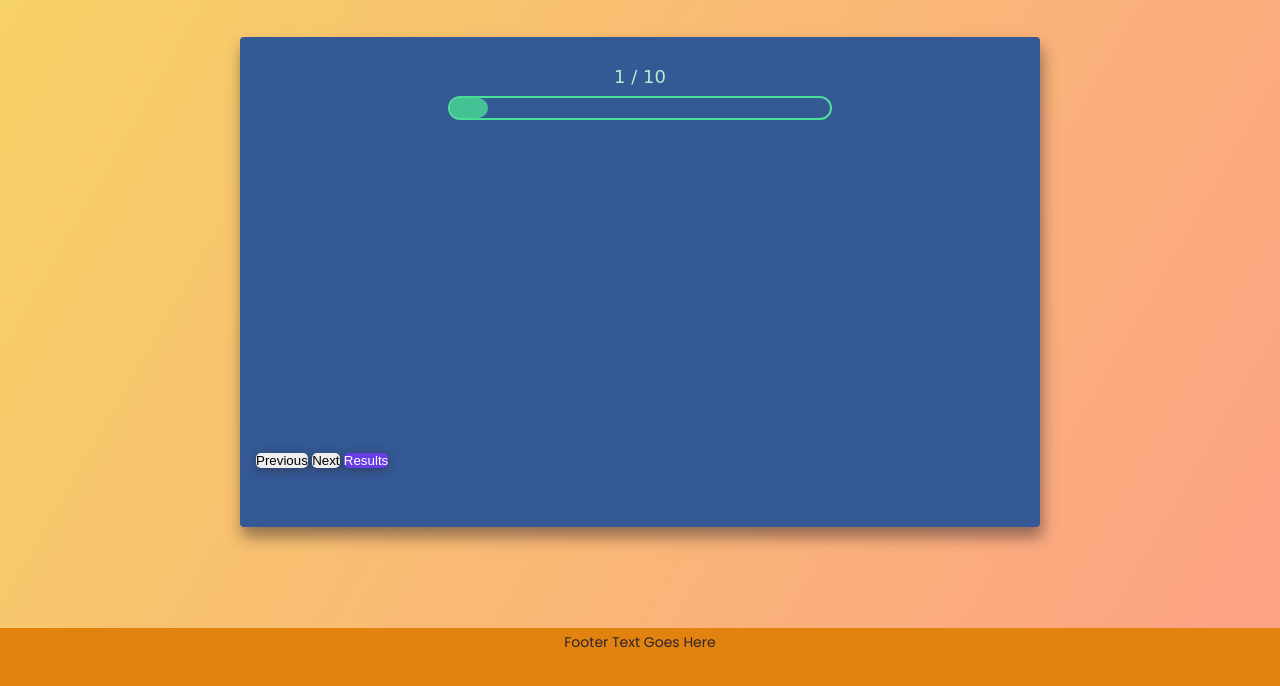
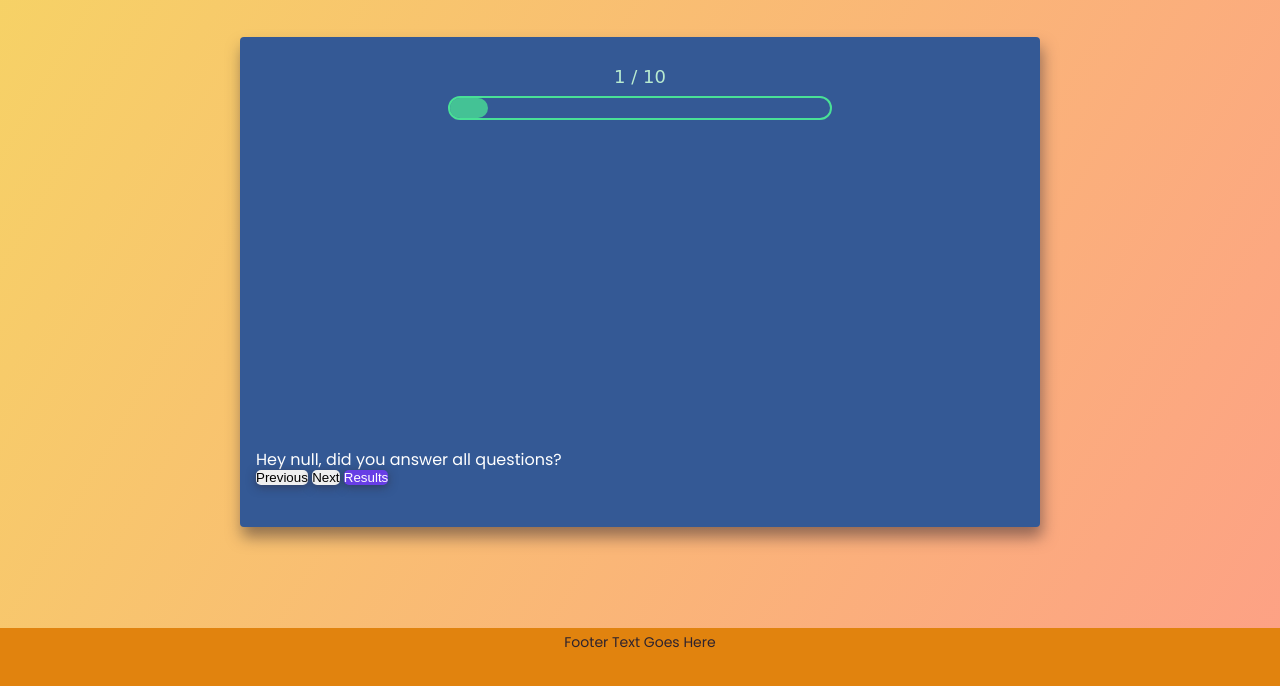
Before and after one commit to Deepak-Spider/soccer-trivia, a plain HTML site: page quiz.html in a window 1280 px wide. Both pictures are taken after a click on the button "Results". Shown: the part 92-778 px from the top of the page. Drawn offline with Linux system fonts and the light colour scheme.

Commit message:
Add functions for user-selected answers, validating if all questions are answered

```diff
--- a/assets/js/script.js
+++ b/assets/js/script.js
@@ -76,80 +76,119 @@ function saveUserName() {
 }
 
 // Array of quiz questions
-let questions = [
+const questions = [
     {
+        questionID: 0,
         question: 'Which team holds the record for most FIFA World Cup titles?',
-        choice1: 'Germany',
-        choice2: 'Brazil',
-        choice3: 'Italy',
-        choice4: 'Argentina',
-        answer: 2,
+        answers: {
+            a: 'Germany',
+            b: 'Brazil',
+            c: 'Italy',
+            d: 'Argentina'
+        },
+        correctAnswer: 'b'
     },
     {
-        question:"How many minutes is a standard soccer match?",
-        choice1: "90 minutes",
-        choice2: "120 minutes",
-        choice3: "60 minutes",
-        choice4: "75 minutes",
-        answer: 1,
+        questionID: 1,
+        question: 'How many minutes is a standard soccer match?',
+        answers: {
+            a: '90 minutes',
+            b: '120 minutes',
+            c: '60 minutes',
+            d: '75 minutes'
+        },
+        correctAnswer: 'a'
     },
     {
-        question: "Who is known as the Hand of God for his infamous goal in the 1986 World Cup?",
-        choice1: "Diego Maradona",
-        choice2: "Zinedine Zidane",
-        choice3: "Ronaldo Nazario",
-        choice4: "Thierry Henry",
-        answer: 1,
+        questionID: 2,
+        question: 'Who is known as the "Hand of God" for his infamous goal in the 1986 World Cup?',
+        answers: {
+            a: 'Diego Maradona',
+            b: 'Zinedine Zidane',
+            c: 'Ronaldo Nazario',
+            d: 'Thierry Henry'
+        },
+        correctAnswer: 'a'
     },
     {
-        question:"What is the name of the designated area where a penalty kick is taken?",
-        choice1: "Penalty box",
-        choice2: "Penalty area",
-        choice3: "Penalty spot",
-        choice4: "Penalty circle",
-        answer: 1,
+        questionID: 3,
+        question: 'What is the name of the designated area where a penalty kick is taken?',
+        answers: {
+            a: 'Penalty box',
+            b: 'Penalty area',
+            c: 'Penalty spot',
+            d: 'Penalty circle'
+        },
+        correctAnswer: 'a'
     },
     {
-        question: 'What is the name of the award given to the player who scores the most goals in a season?',
-        choice1: 'Golden Boot',
-        choice2: 'Golden Ball',
-        choice3: 'Silver Boot',
-        choice4: 'Bronze Boot',
-        answer: 1,
+        questionID: 4,
+        question: ' What is the name of the award given to the player who scores the most goals in a season?',
+        answers: {
+            a: 'Golden Boot',
+            b: 'Golden Ball',
+            c: 'Sliver Boot',
+            d: 'Bronze Boot)'
+        },
+        correctAnswer: 'a'
+    },
+
+    {
+        questionID: 5,
+        question: 'How many players are there on a standard soccer team during a match?',
+        answers: {
+            a: '9',
+            b: '10',
+            c: '11',
+            d: '12'
+        },
+        correctAnswer: 'c'
     },
     {
-        question: 'Which club has won the most UEFA Champions League titles until December 2023?',
-        choice1: 'Real Madrid',
-        choice2: 'FC Barcelona',
-        choice3: 'AC Milan',
-        choice4: 'Bayern Munich',
-        answer: 1,
+        questionID: 6,
+        question: ' Which club has won the most UEFA Champions League titles until December 2023?',
+        answers: {
+            a: 'Real Madrid',
+            b: 'FC Barcelona',
+            c: 'AC Milan',
+            d: 'Bayern Munich'
+        },
+        correctAnswer: 'a'
     },
     {
+        questionID: 7,
         question: 'Who is the all-time leading goal scorer in FIFA World Cup history?',
-        choice1: 'Lionel Messi',
-        choice2: 'Cristiano Ronaldo',
-        choice3: 'Pele',
-        choice4: 'Miroslav Klose',
-        answer: 4,
+        answers: {
+            a: 'Lionel Messi',
+            b: 'Cristiano Ronaldo',
+            c: 'Pele',
+            d: 'Miroslav Klose'
+        },
+        correctAnswer: 'd'
     },
     {
+        questionID: 8,
         question: 'Which country won the first-ever FIFA World Cup in 1930?',
-        choice1: 'Germany',
-        choice2: 'Brazil',
-        choice3: 'Italy',
-        choice4: 'Uruguay',
-        answer: 4,
+        answers: {
+            a: 'Brazil',
+            b: 'Uruguay',
+            c: 'Germany',
+            d: 'Italy'
+        },
+        correctAnswer: 'b'
     },
     {
+        questionID: 9,
         question: 'Which country won the 2022 FIFA World Cup?',
-        choice1: 'France',
-        choice2: 'Brazil',
-        choice3: 'Argentina',
-        choice4: 'Spain',
-        answer: 3,
-    },
-]
+        answers: {
+            a: 'France',
+            b: 'Brazil',
+            c: 'Argentina ',
+            d: 'Spain'
+        },
+        correctAnswer: 'c'
+    }
+];
 
 let currentExhibit = 0;
 let exhibitCounter = 1;
@@ -217,3 +256,90 @@ function generateQuiz() {
 
     displayQuiz();
 }
+
+/**
+ * Iterates through the options and adds the class of radio-checked to the option
+ * the user has clicked on/selected, while removing the radio-checked class
+ * from any previously selected radio button which becomes unchecked by default.
+ * @param questionNo the question the user is on
+ * @param selection the user's selected answer
+ */
+function selectOption(questionNo, selection) {
+    // stores the list of option selections in a variable to iterate through them
+    const optionList = ['a', 'b', 'c', 'd'];
+    for (let i = 0; i <= optionList.length - 1; i++) {
+
+        if (optionList[i] == selection) {
+            const optionChoice = document.getElementById(`label${questionNo}_${selection}`);
+            optionChoice.classList.add('radio-checked');
+        } else {
+            const radioBtn = document.getElementById(`label${questionNo}_${optionList[i]}`);
+            radioBtn.classList.remove('radio-checked');
+        }
+    }
+}
+
+/**
+ * Iterates through all quiz questions and checks if each question has a checked radio button.
+ * @returns true
+ * If a question doesn't have a radio button checked, an error message is displayed.
+ */
+function validateChecked() {
+
+    let allChecked = true;
+
+    // Calls function to get username from url and assigns it to a variable
+    let user = saveUserName();
+
+    for (let i = 0; i <= questions.length - 1; i++) {
+
+        let name = `question${[i]}`;
+        // if radio button is unchecked (returns an empty string and posts null),
+        // then sets allChecked to false
+        if (document.querySelector(`input[name='${name}']:checked`) == null) {
+            allChecked = false;
+        }
+    }
+
+    if (allChecked == false) {
+        alertMsg.innerHTML = `Hey ${user}, did you answer all questions?`;
+
+        return false;
+    }
+
+    return true;
+}
+
+/**
+ * If validateChecked function returns true, loops through all the questions and checks
+ * their value against the correct answer, if correct it increments the score by 1 and
+ * calls the displayResults function taking the total score as a parameter.
+ */
+function getResults() {
+
+    if (validateChecked()) {
+
+        let correctTotal = 0;
+        for (let i = 0; i <= questions.length - 1; i++) {
+
+            // assigns a variable to the correct answer for each current question
+            const correctAns = questions[i].correctAnswer;
+
+            // assigns a variable to the question ID of each current question
+            const questionID = questions[i].questionID;
+
+            let name = `question${questionID}`;
+            // stores the value of the selected radio button to the variable
+            const selectedAnswer = document.querySelector(`input[name='${name}']:checked`).value;
+
+            // checks if value of selected answer is equal to the correct answer
+            if (selectedAnswer == correctAns)
+            {
+                // increments the total by 1
+                correctTotal += 1;
+            }
+        }
+
+        displayResults(correctTotal);
+    }
+}
```
Also changed, not shown: assets/css/style.css (line endings or trailing spaces).
